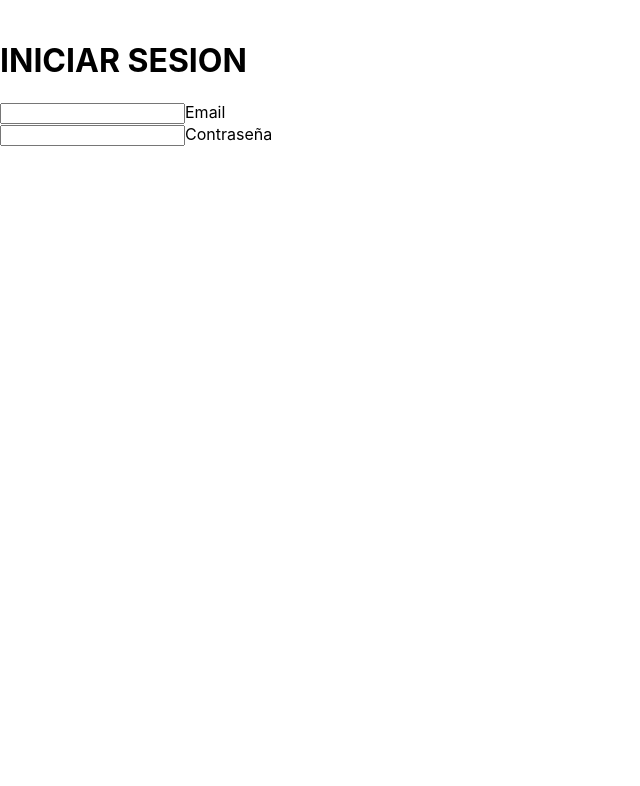
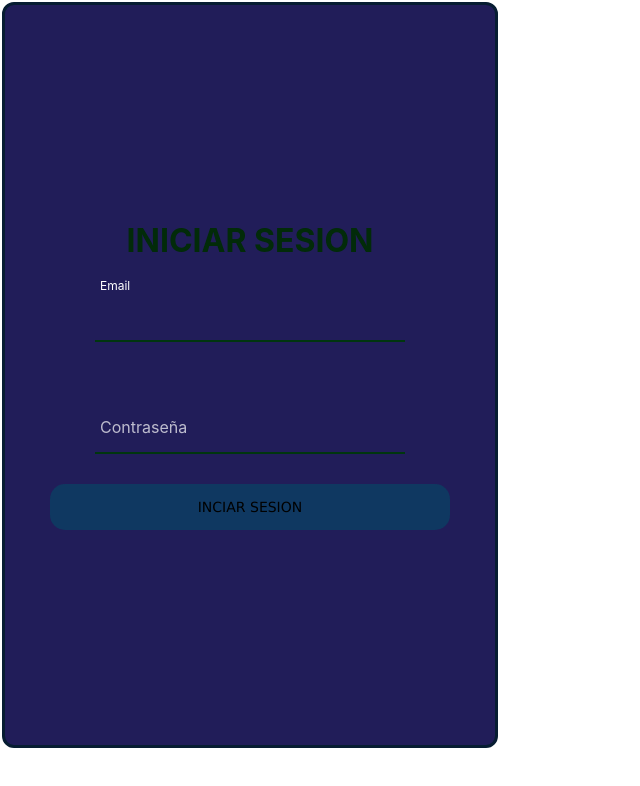
Before and after one commit to WADEPAR621/ReservasLaboratorios, a React (Create React App) app in the folder frontend-react/: page / in a window 1280 px wide. Shown: the top 786 px of the page, without its empty margins (0-640 px from the left). Built offline with nearby package versions, Linux system fonts and the light colour scheme.

Commit message:
Actualizacion Login,js y Login.css

```diff
--- a/frontend-react/src/components/Login.js
+++ b/frontend-react/src/components/Login.js
@@ -25,8 +25,8 @@ const Login = () => {
                         <h1>INICIAR SESION</h1>
                         <div class="inputbox">
                             <ion-icon name="mail-outline"></ion-icon>
-                            <input type="text" />
-                            <label for="" >Email</label>
+                            <input class= "inputbox__input" type="text" />
+                            <label class= "inputbox__label" for="" >Email</label>
                         </div>
 
                         <div class="inputbox">
@@ -36,6 +36,7 @@ const Login = () => {
 
 
                         </div>
+                        <button id="boton" class="boton" onclick="login()" onClick="">INCIAR SESION</button>
                     </div>
 
 
--- a/frontend-react/src/styles/Login.css
+++ b/frontend-react/src/styles/Login.css
@@ -0,0 +1,123 @@
+.containerPrincipal{
+    display: flex;
+    flex-direction: column;
+    justify-content: flex-start;
+    align-items: center;
+    width: 32%;
+    background-image: linear-gradient(0, rgba(0,0,0,0.001), rgba(0,0,0,0.1));
+    background-position: center center;
+    background-repeat: no-repeat;
+    background-size: cover;
+    gap: 60px;
+    margin-top: -0%;
+margin-left: 4.5%;
+}
+.form-group__LOGIN{
+    border-radius: 12px;
+    position: relative;
+    inset: 2px;
+    width: 400px;
+    background: rgba(6, 2, 69, 0.889);
+    min-height: 650px;
+    border: 3px solid rgb(7, 29, 50);
+    backdrop-filter: blur(20px);
+    display: flex;
+    flex-direction: column;
+    justify-content: center;
+    align-items: center;
+    z-index: 1;
+    max-width: 560px;
+    padding: 45px;
+    text-align: center;
+  /* box-shadow: 1px 2px 35px rgba(206, 126, 7, 0.836);*/
+}
+.form-group__LOGIN .inputbox{
+    position: relative;
+    margin: 30px 0 ;
+    width: 310px;
+    border-bottom: 2px solid rgb(0, 54, 14);
+}
+
+.h1{
+    color: white;
+}
+.form-group__LOGIN .inputbox__label{
+    position: absolute;
+    top: 50%;
+    left: 5px;
+    transform: translateY(-50%);
+    color: rgb(255, 255, 255);
+    font-size: 1em;
+    pointer-events: none;
+    transition: .5s;
+    opacity: .7;
+}
+.form-group__LOGIN.inputbox__input:focus ~ .inputbox__label, .inputbox__input:valid ~ .inputbox__label{
+    top: -5px ;
+    font-size: 12px;
+    opacity: 1;
+}
+
+.form-group__LOGIN .inputbox__input{
+    width: 100%;
+    height: 50px ;
+    background: transparent;
+    border: none;
+    outline: none;
+    font-size: 1em;
+    padding: 0 35px 0 5px;
+    color:rgb(0, 0, 0) ;
+
+}
+
+.form-group__LOGIN h1{
+    color: rgb(2, 43, 9);
+    margin: 0;
+    padding: 0;
+    box-sizing: border-box;
+}
+.form-group__LOGIN .inputbox ion-icon{
+    color: rgb(2, 50, 0);
+    position: absolute;
+    left: 90%;
+    height: 5vh;
+    width: 10%;
+    top: 20%
+}
+.form-group__LOGIN .boton{
+    font-family: Verdana, Geneva, Tahoma, sans-serif, 'Gill Sans MT', Calibri, 'Trebuchet MS', sans-serif;
+    text-transform: uppercase;
+    outline: 0;
+    background-color:rgb(15, 56, 97);
+    width: 100%;
+    border: 0;
+    padding: 15px;
+    color: rgb(0, 0, 0);
+    font-size: 14px;
+    transition: all 0.3 ease;
+    cursor: pointer;
+    border-radius: 15px;
+    }
+    .boton a {
+        text-decoration: none;
+        transition: 0.5s;
+    }
+    .boton:hover a{
+        font-size: 22px;
+        padding: 0px;
+    }.display_entrada{
+        position: absolute;
+        width: 100%;
+        height: 200%;
+        background-color: rgb(0, 31, 63);
+        border-radius: 25px;
+        border: .2vh solid;
+        top: 0%;
+    }.display_entrada label{
+        margin: .2vh;
+        font-family: 'Gill Sans', 'Gill Sans MT', Calibri, 'Trebuchet MS', sans-serif;
+        text-shadow: 1% 1% 2vh;
+        font-size: 25px;
+    }.display_entrada .round{
+        text-decoration: none;
+    }
```
